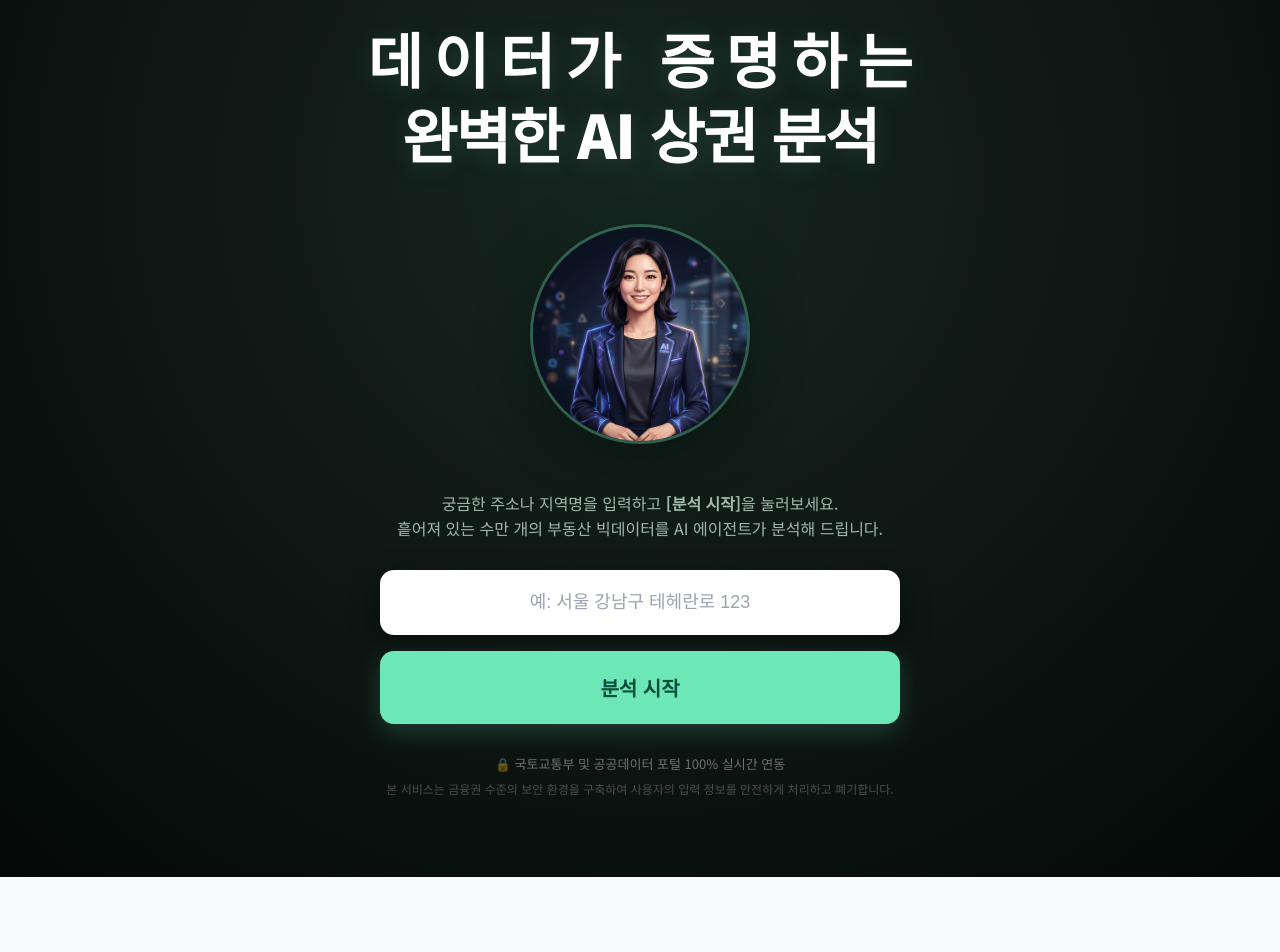
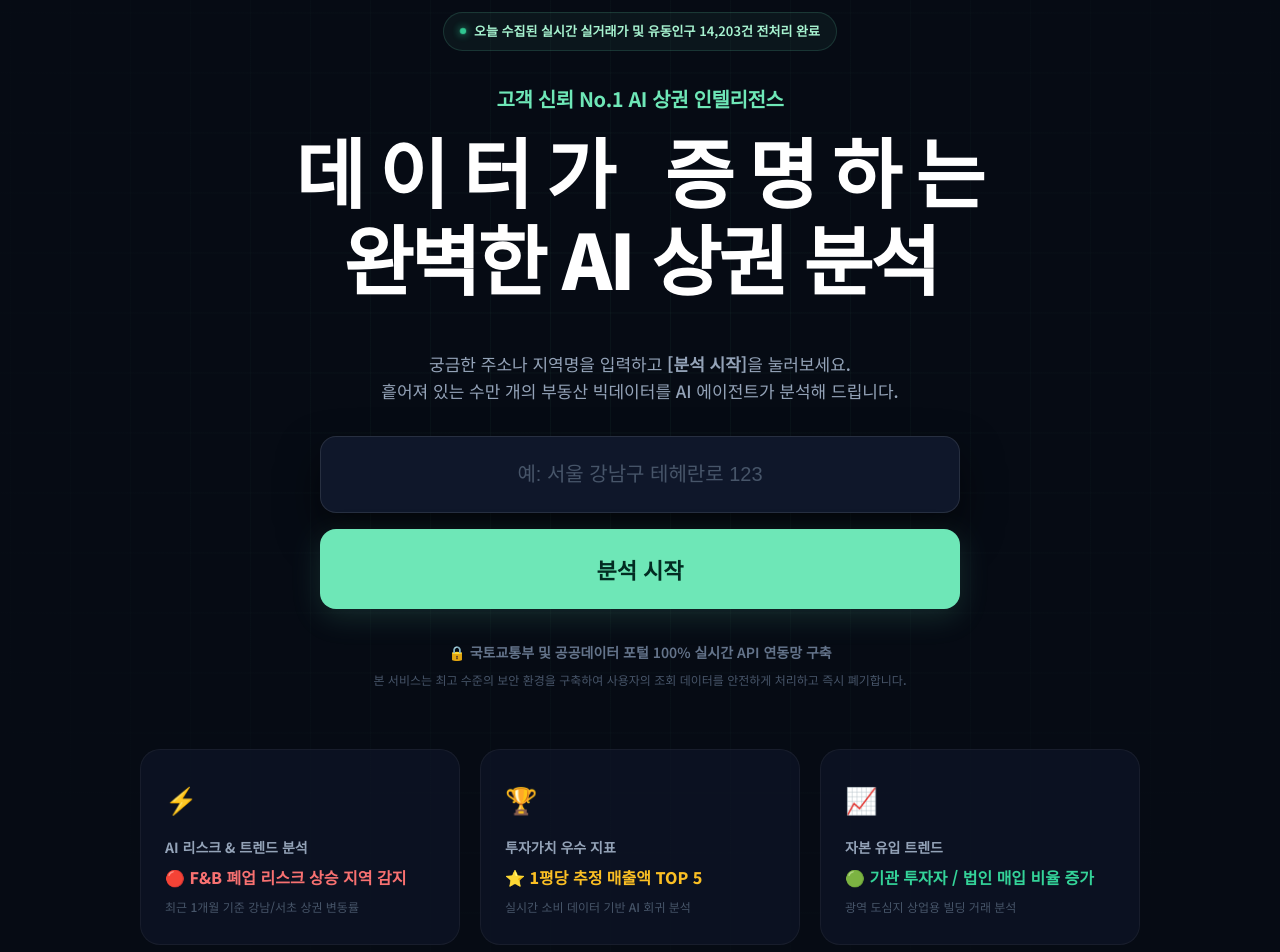
Before and after one commit to tube10081008-stack/sangkwon-report, a React (Vite) app: page / in a window 1280 px wide. Shown: the part 120-1072 px from the top of the page. Before the commit the page ends 997 px from the top, so only its background shows below. Built offline with nearby package versions, Linux system fonts and the light colour scheme.

Commit message:
feat: 하이엔드 B2B 대시보드 V3 리디자인 (토폴로지 배경, 신뢰지표, 확장카드 적용)

```diff
--- a/src/index.css
+++ b/src/index.css
@@ -1928,5 +1928,175 @@ body {
     .cv2-title { font-size: 32px; }
     .cv2-profile-image { width: 180px; height: 180px; }
     .cv2-input-field { padding: 18px; font-size: 16px; }
-    .cv2-submit-button { padding: 18px; font-size: 18px; }
-}
+}
+
+/* ═══════════════════════════════════════════════ */
+/* 🤖 코라 랜딩 페이지 v3 (하이엔드 B2B 대시보드 구조) */
+/* ═══════════════════════════════════════════════ */
+
+.cora-landing-v3 {
+    min-height: 100vh;
+    background: #060b14; /* Deep Dark Navy */
+    color: #f1f5f9;
+    font-family: var(--font-sans);
+    display: flex;
+    flex-direction: column;
+    position: relative;
+    overflow-x: hidden;
+}
+
+/* CSS CSS 토폴로지 / 데이터 그리드 백그라운드 */
+.cv3-bg-topology {
+    position: absolute; top: 0; left: 0; right: 0; bottom: 0;
+    z-index: 0; pointer-events: none;
+    background-image:
+        linear-gradient(rgba(110, 231, 183, 0.04) 1px, transparent 1px),
+        linear-gradient(90deg, rgba(110, 231, 183, 0.04) 1px, transparent 1px);
+    background-size: 60px 60px;
+    background-position: center center;
+}
+/* 토폴로지 그라데이션 오버레이 (가운데는 선명하고 가장자리는 어둡게) */
+.cora-landing-v3::after {
+    content: '';
+    position: absolute; top: 0; left: 0; right: 0; bottom: 0;
+    pointer-events: none; z-index: 0;
+    background: radial-gradient(circle at 50% 40%, transparent 10%, #060b14 80%);
+}
+
+/* 네비게이션 심플화 */
+.cv3-nav {
+    position: relative; z-index: 10;
+    display: flex; align-items: center; justify-content: flex-start;
+    padding: 30px 48px;
+}
+.cv3-nav-brand { display: flex; align-items: center; }
+.cv3-nav-name { font-size: 20px; font-weight: 800; color: #f8fafc; letter-spacing: -0.03em; }
+
+/* 메인 영역 */
+.cv3-main {
+    position: relative; z-index: 10;
+    flex: 1; display: flex; flex-direction: column;
+    align-items: center; justify-content: flex-start;
+    padding: 40px 20px 100px; text-align: center;
+}
+
+/* 라이브 배지 (신뢰 지표) */
+.cv3-live-badge-wrapper {
+    margin-bottom: 32px; animation: fadeUp 0.8s ease;
+}
+.cv3-live-badge {
+    display: inline-flex; align-items: center; gap: 8px;
+    padding: 8px 16px; border-radius: 30px;
+    background: rgba(110,231,183,0.05);
+    border: 1px solid rgba(110,231,183,0.15);
+}
+.cv3-live-dot {
+    width: 6px; height: 6px; border-radius: 50%;
+    background-color: #34d399;
+    box-shadow: 0 0 8px #34d399;
+    animation: pulseDot 2s infinite;
+}
+.cv3-live-text {
+    font-size: 13px; font-weight: 600; color: #a7f3d0;
+}
+@keyframes pulseDot {
+    0% { transform: scale(1); opacity: 1; }
+    50% { transform: scale(1.5); opacity: 0.5; }
+    100% { transform: scale(1); opacity: 1; }
+}
+
+/* 헤더 카피 (Toss 스타일: 볼드, 타이트) */
+.cv3-header { margin-bottom: 48px; animation: fadeUp 0.8s ease 0.1s both; }
+.cv3-subtitle {
+    font-size: 20px; font-weight: 700;
+    color: #6ee7b7;
+    margin-bottom: 12px; letter-spacing: -0.02em;
+}
+.cv3-title {
+    font-size: clamp(36px, 6vw, 76px); font-weight: 900;
+    color: #ffffff; line-height: 1.15;
+}
+.cv3-title-line1 {
+    display: inline-block;
+    letter-spacing: 0.18em;
+    margin-right: -0.18em;
+}
+.cv3-title-line2 {
+    display: inline-block; letter-spacing: -0.04em;
+}
+
+/* 폼 영역 */
+.cv3-search-form {
+    width: 100%; max-width: 640px; display: flex; flex-direction: column; gap: 16px;
+    animation: fadeUp 1s ease 0.2s both; margin-bottom: 60px;
+}
+.cv3-instruction {
+    font-size: 17px; color: #94a3b8; margin-bottom: 16px; line-height: 1.6; word-break: keep-all; font-weight: 500;
+}
+.cv3-input-wrapper { width: 100%; }
+.cv3-input-field {
+    width: 100%; padding: 26px 32px;
+    font-size: 20px; text-align: center;
+    background: #0f172a; color: #ffffff; font-weight: 600;
+    border: 1px solid rgba(255,255,255,0.1); border-radius: 16px; outline: none;
+    box-shadow: 0 20px 40px rgba(0,0,0,0.5);
+    transition: all 0.2s;
+}
+.cv3-input-field::placeholder { color: #475569; font-weight: 500; }
+.cv3-input-field:focus {
+    border-color: rgba(110,231,183,0.5);
+    box-shadow: 0 0 0 4px rgba(110,231,183,0.1), 0 20px 40px rgba(0,0,0,0.5);
+}
+
+.cv3-submit-button {
+    width: 100%; padding: 24px; font-size: 22px; font-weight: 800; color: #022c22;
+    background: #6ee7b7; border: none; border-radius: 16px; cursor: pointer;
+    box-shadow: 0 8px 30px rgba(110,231,183,0.15); transition: all 0.2s;
+}
+.cv3-submit-button:hover {
+    background: #34d399; transform: translateY(-2px);
+    box-shadow: 0 12px 40px rgba(52,211,153,0.25);
+}
+.cv3-submit-button:active { transform: translateY(0); }
+
+.cv3-secure-container {
+    margin-top: 16px; display: flex; flex-direction: column; gap: 8px;
+}
+.cv3-secure-text { font-size: 14px; font-weight: 600; color: #64748b; }
+.cv3-secure-desc { font-size: 12px; font-weight: 500; color: #475569; line-height: 1.5; word-break: keep-all; }
+
+/* 대시보드 확장 그리드 */
+.cv3-dashboard-grid {
+    width: 100%; max-width: 1000px; display: grid; grid-template-columns: repeat(3, 1fr); gap: 20px;
+    animation: fadeUp 1s ease 0.4s both; text-align: left;
+}
+.cv3-dash-card {
+    background: rgba(15, 23, 42, 0.6);
+    border: 1px solid rgba(255,255,255,0.05);
+    backdrop-filter: blur(12px); -webkit-backdrop-filter: blur(12px);
+    border-radius: 20px; padding: 28px 24px;
+    display: flex; flex-direction: column; gap: 16px;
+    transition: transform 0.2s;
+}
+.cv3-dash-card:hover { transform: translateY(-4px); background: rgba(15, 23, 42, 0.8); border-color: rgba(110,231,183,0.2); }
+.cv3-card-icon { font-size: 26px; }
+.cv3-card-content { display: flex; flex-direction: column; gap: 8px; }
+.cv3-card-title { font-size: 14px; font-weight: 700; color: #94a3b8; }
+.cv3-card-value { font-size: 16px; font-weight: 800; line-height: 1.4; word-break: keep-all; }
+.cv3-card-value.negative { color: #f87171; }
+.cv3-card-value.highlight { color: #fbbf24; }
+.cv3-card-value.positive { color: #34d399; }
+.cv3-card-desc { font-size: 12px; font-weight: 500; color: #475569; margin-top: auto; }
+
+@media (max-width: 900px) {
+    .cv3-dashboard-grid { grid-template-columns: 1fr; max-width: 500px; }
+    .cv3-nav { padding: 24px 20px; }
+    .cv3-title { font-size: 42px; }
+    .cv3-title-line1 { letter-spacing: 0.15em; margin-right: -0.15em; } /* 모바일에서는 살짝 좁힘 */
+}
+@media (max-width: 640px) {
+    .cv3-title { font-size: 32px; }
+    .cv3-title-line1 { letter-spacing: 0.14em; margin-right: -0.14em; }
+    .cv3-input-field { padding: 20px; font-size: 16px; }
+    .cv3-submit-button { padding: 20px; font-size: 18px; }
+}
--- a/src/pages/Landing.jsx
+++ b/src/pages/Landing.jsx
@@ -80,62 +80,97 @@ export default function Landing() {
     }
 
     return (
-        <div className="cora-landing-v2">
+        <div className="cora-landing-v3">
+            {/* 배경 CSS 토폴로지 효과 레이어 */}
+            <div className="cv3-bg-topology"></div>
+
             {/* 네비게이션 */}
-            <nav className="cv2-nav">
-                <div className="cv2-nav-brand">
-                    <img src="/cora-avatar.png" alt="Cora" className="cv2-nav-avatar" />
-                    <span className="cv2-nav-name">STANDBY LAB AI</span>
+            <nav className="cv3-nav">
+                <div className="cv3-nav-brand">
+                    <span className="cv3-nav-name">STANDBY LAB AI</span>
                 </div>
             </nav>
 
-            <main className="cv2-main">
-                {/* 상단 텍스트 코피 */}
-                <div className="cv2-header">
-                    <div className="cv2-subtitle">고객 신뢰 No.1 AI 부동산 인텔리전스</div>
-                    <h1 className="cv2-title">
-                        <span className="cv2-title-line1">데이터가 증명하는</span>
+            <main className="cv3-main">
+                {/* 라이브 데이터 상태 뱃지 */}
+                <div className="cv3-live-badge-wrapper">
+                    <div className="cv3-live-badge">
+                        <span className="cv3-live-dot"></span>
+                        <span className="cv3-live-text">오늘 수집된 실시간 실거래가 및 유동인구 14,203건 전처리 완료</span>
+                    </div>
+                </div>
+
+                {/* 메인 타이틀 퍼스트 */}
+                <div className="cv3-header">
+                    <div className="cv3-subtitle">고객 신뢰 No.1 AI 상권 인텔리전스</div>
+                    <h1 className="cv3-title">
+                        <span className="cv3-title-line1">데이터가 증명하는</span>
                         <br/>
-                        <span className="cv2-title-line2">완벽한 AI 상권 분석</span>
+                        <span className="cv3-title-line2">완벽한 AI 상권 분석</span>
                     </h1>
                 </div>
 
-                {/* 중앙 코라 상반신 프로필 영역 */}
-                <div className="cv2-profile-area">
-                    <div className="cv2-profile-glow"></div>
-                    <img src="/cora-profile.png" alt="Cora AI 컨설턴트" className="cv2-profile-image" />
-                </div>
-
-                {/* 입력 폼 영역 */}
-                <form className="cv2-search-form" onSubmit={handleSubmit}>
-                    <p className="cv2-instruction">
+                {/* 입력 폼 영역 (중앙으로 끌어올림) */}
+                <form className="cv3-search-form" onSubmit={handleSubmit}>
+                    <p className="cv3-instruction">
                         궁금한 주소나 지역명을 입력하고 <strong>[분석 시작]</strong>을 눌러보세요.<br/>
                         흩어져 있는 수만 개의 부동산 빅데이터를 AI 에이전트가 분석해 드립니다.
                     </p>
 
-                    <div className="cv2-input-wrapper">
+                    <div className="cv3-input-wrapper">
                         <input
                             type="text"
-                            className="cv2-input-field"
+                            className="cv3-input-field"
                             placeholder="예: 서울 강남구 테헤란로 123"
                             value={address}
                             onChange={e => setAddress(e.target.value)}
                         />
                     </div>
 
-                    <button type="submit" className="cv2-submit-button">
+                    <button type="submit" className="cv3-submit-button">
                         분석 시작
                     </button>
 
-                    <div className="cv2-secure-container">
-                        <div className="cv2-secure-text">
-                            🔒 국토교통부 및 공공데이터 포털 100% 실시간 연동
+                    <div className="cv3-secure-container">
+                        <div className="cv3-secure-text">
+                            🔒 국토교통부 및 공공데이터 포털 100% 실시간 API 연동망 구축
                         </div>
-                        <div className="cv2-secure-desc">
-                            본 서비스는 금융권 수준의 보안 환경을 구축하여 사용자의 입력 정보를 안전하게 처리하고 폐기합니다.
+                        <div className="cv3-secure-desc">
+                            본 서비스는 최고 수준의 보안 환경을 구축하여 사용자의 조회 데이터를 안전하게 처리하고 즉시 폐기합니다.
                         </div>
                     </div>
                 </form>
+
+                {/* 하단 대시보드 확장 영역 */}
+                <section className="cv3-dashboard-grid">
+                    <div className="cv3-dash-card">
+                        <div className="cv3-card-icon">⚡</div>
+                        <div className="cv3-card-content">
+                            <h3 className="cv3-card-title">AI 리스크 & 트렌드 분석</h3>
+                            <p className="cv3-card-value negative">🔴 F&B 폐업 리스크 상승 지역 감지</p>
+                            <p className="cv3-card-desc">최근 1개월 기준 강남/서초 상권 변동률</p>
+                        </div>
+                    </div>
+
+                    <div className="cv3-dash-card">
+                        <div className="cv3-card-icon">🏆</div>
+                        <div className="cv3-card-content">
+                            <h3 className="cv3-card-title">투자가치 우수 지표</h3>
+                            <p className="cv3-card-value highlight">⭐ 1평당 추정 매출액 TOP 5</p>
+                            <p className="cv3-card-desc">실시간 소비 데이터 기반 AI 회귀 분석</p>
+                        </div>
+                    </div>
+
+                    <div className="cv3-dash-card">
+                        <div className="cv3-card-icon">📈</div>
+                        <div className="cv3-card-content">
+                            <h3 className="cv3-card-title">자본 유입 트렌드</h3>
+                            <p className="cv3-card-value positive">🟢 기관 투자자 / 법인 매입 비율 증가</p>
+                            <p className="cv3-card-desc">광역 도심지 상업용 빌딩 거래 분석</p>
+                        </div>
+                    </div>
+                </section>
+
             </main>
         </div>
     );
```
